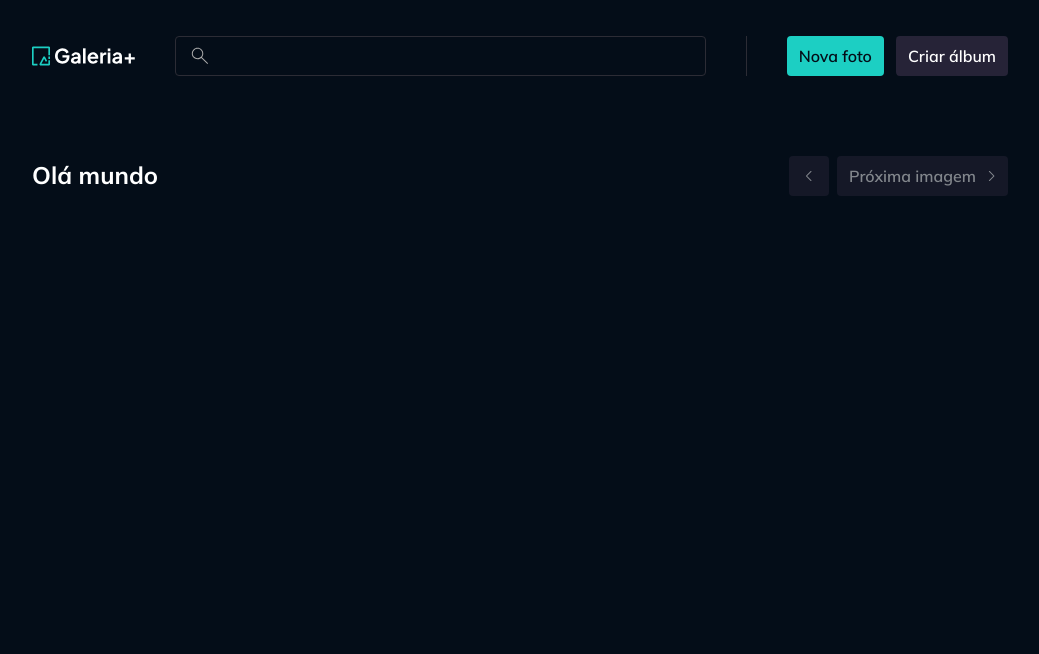
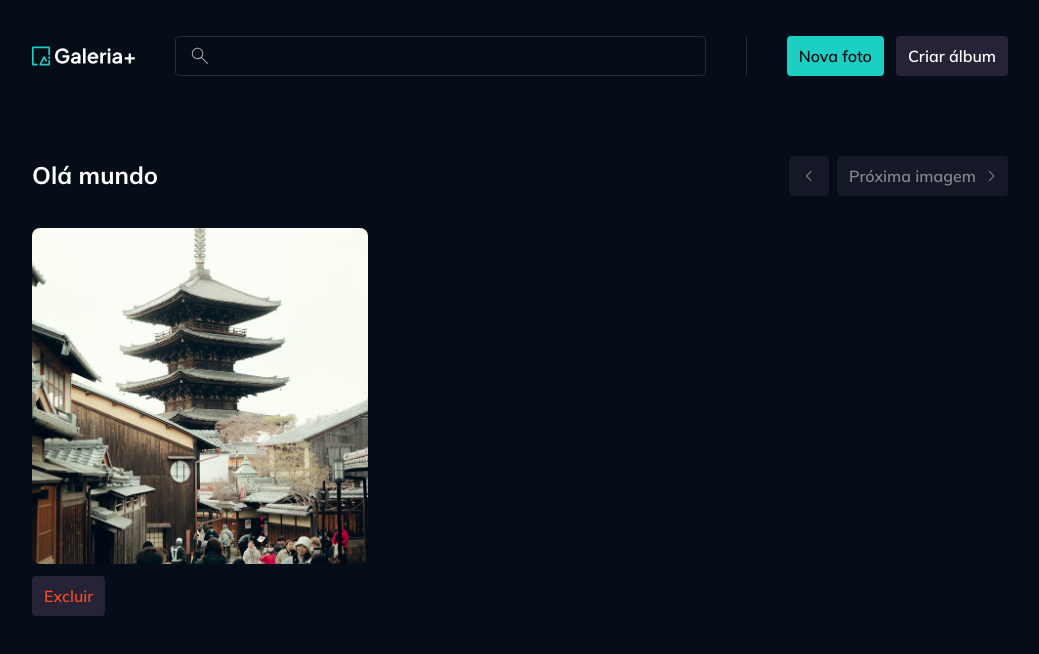
Before and after one commit to ThiagoSCarv/gallery-, a React (Vite) app: page /fotos/1 in a window 1280 px wide. Shown: the top 654 px of the page, without its empty margins (120-1159 px from the left). Built offline with nearby package versions, Linux system fonts and the light colour scheme.

Commit message:
feat: imagem e botão de excluir na pagina de detalhes

```diff
--- a/src/pages/page-details.tsx
+++ b/src/pages/page-details.tsx
@@ -3,6 +3,8 @@
 import type { Photo } from "../contexts/photos/models/photo";
 import Skeleton from "../components/skeleton";
 import PhotosNavigator from "../contexts/photos/components/photo-navigator";
+import ImagePreview from "../components/image-preview";
+import Button from "../components/button";
 
 export default function PagePhotoDetails() {
 	const isLoadingPhoto = false;
@@ -26,6 +28,24 @@
 				)}
 				<PhotosNavigator />
 			</header>
+			<div className="grid grid-cols-[21rem] gap-24">
+				<div className="space-y-3">
+					{!isLoadingPhoto ? (
+						<ImagePreview
+							src={`/images/${photo?.imageId}`}
+							title={photo?.title}
+							imageClassName="h-[21rem]"
+						/>
+					) : (
+						<Skeleton className="h-[21rem]" />
+					)}
+					{!isLoadingPhoto ? (
+						<Button variant="destructive">Excluir</Button>
+					) : (
+						<Skeleton className="w-20 h-10" />
+					)}
+				</div>
+			</div>
 		</Container>
 	);
 }
```
